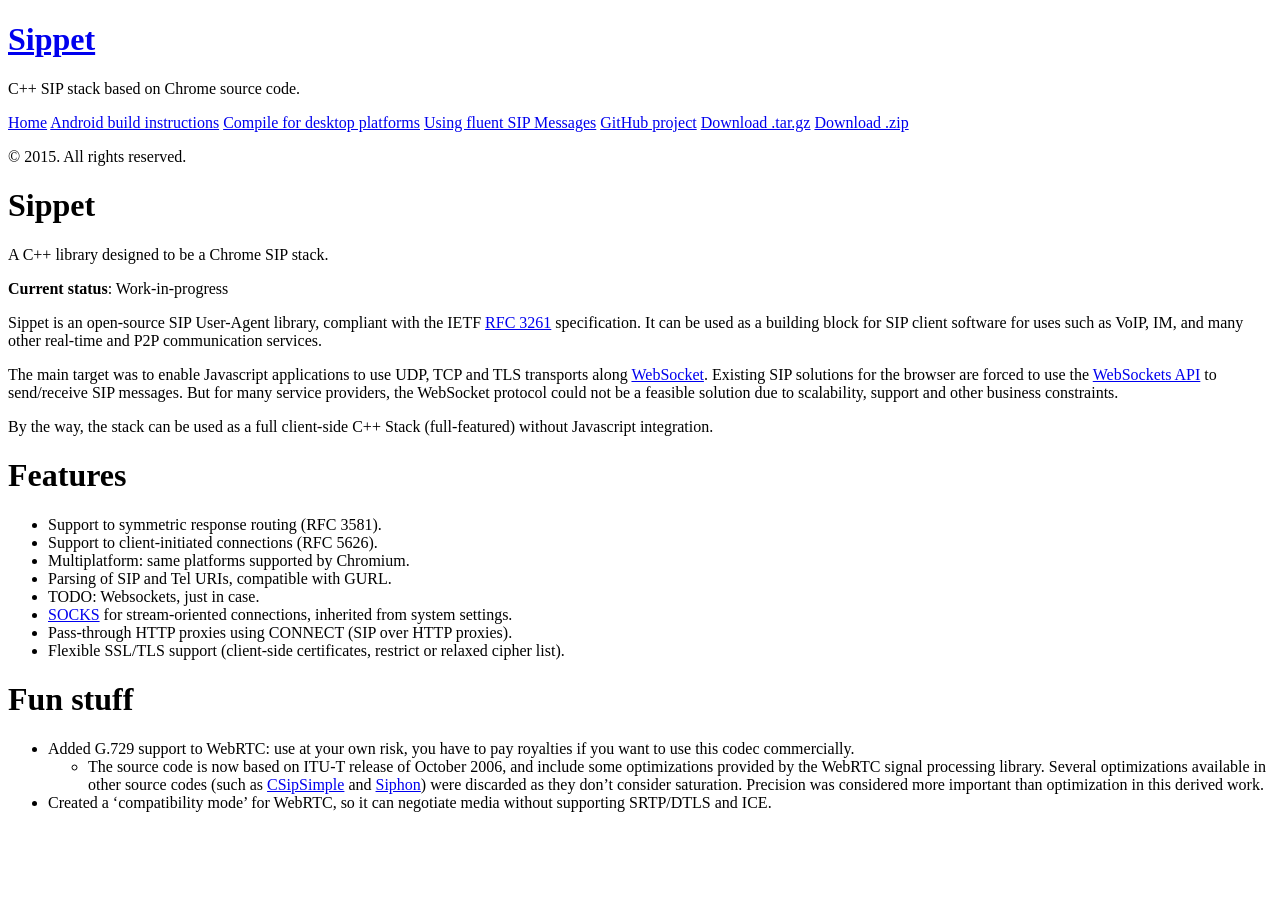
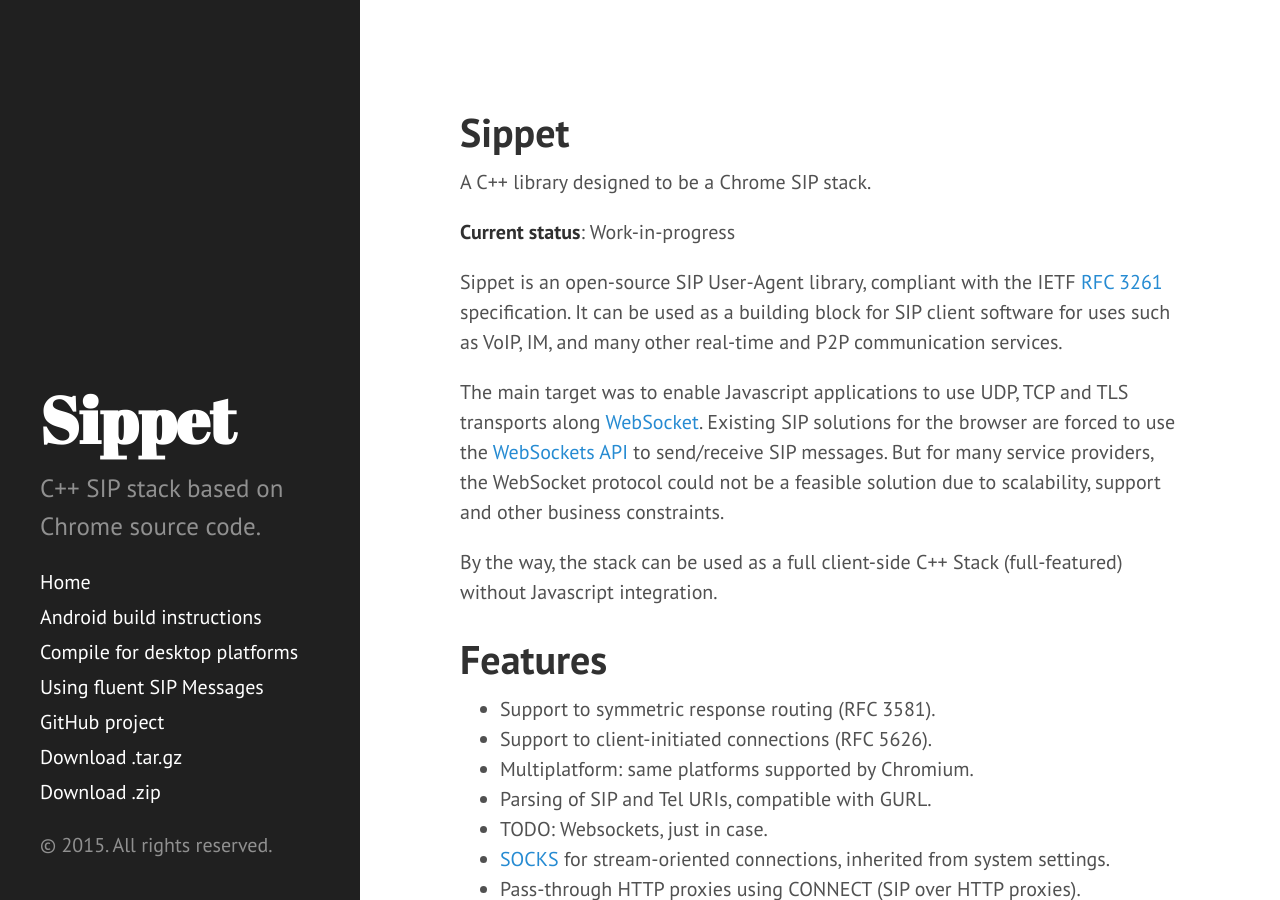
Before and after one commit to sippet/sippet, a Jekyll site: the page built from index.md, in a window 1280 px wide and 900 px high. Built offline with Jekyll 4.4.1, drawn with Linux system fonts in a browser that asks for light colours; Markdown is read by kramdown in place of the engine named in the settings.

Commit message:
Fixing gh output

```diff
--- a/404.html
+++ b/404.html
@@ -6,5 +6,5 @@
 
 <div class="page">
   <h1 class="page-title">404: Page not found</h1>
-  <p class="lead">Sorry, we've misplaced that URL or it's pointing to something that doesn't exist. <a href="{{ site.source }}">Head back home</a> to try finding it again.</p>
+  <p class="lead">Sorry, we've misplaced that URL or it's pointing to something that doesn't exist. <a href="{{ site.baseurl }}">Head back home</a> to try finding it again.</p>
 </div>
--- a/_config.yml
+++ b/_config.yml
@@ -11,7 +11,7 @@
 tagline:          'A Jekyll theme'
 description:      'C++ SIP stack based on Chrome source code.'
 url:              http://hyde.getpoole.com
-source:          /
+baseurl:          ../
 
 author:
   name:           'David Sippet'
--- a/_includes/head.html
+++ b/_includes/head.html
@@ -15,14 +15,14 @@
   </title>
 
   <!-- CSS -->
-  <link rel="stylesheet" href="{{ site.source }}/public/css/poole.css">
-  <link rel="stylesheet" href="{{ site.source }}/public/css/syntax.css">
-  <link rel="stylesheet" href="{{ site.source }}/public/css/hyde.css">
+  <link rel="stylesheet" href="{{ site.baseurl }}public/css/poole.css">
+  <link rel="stylesheet" href="{{ site.baseurl }}public/css/syntax.css">
+  <link rel="stylesheet" href="{{ site.baseurl }}public/css/hyde.css">
   <link rel="stylesheet" href="http://fonts.googleapis.com/css?family=PT+Sans:400,400italic,700|Abril+Fatface">
 
   <!-- Icons -->
-  <link rel="apple-touch-icon-precomposed" sizes="144x144" href="{{ site.source }}/public/apple-touch-icon-144-precomposed.png">
-                                 <link rel="shortcut icon" href="{{ site.source }}/public/favicon.ico">
+  <link rel="apple-touch-icon-precomposed" sizes="144x144" href="{{ site.baseurl }}public/apple-touch-icon-144-precomposed.png">
+                                 <link rel="shortcut icon" href="{{ site.baseurl }}public/favicon.ico">
 
   <!-- RSS -->
   <link rel="alternate" type="application/rss+xml" title="RSS" href="/atom.xml">
--- a/_includes/sidebar.html
+++ b/_includes/sidebar.html
@@ -2,7 +2,7 @@
   <div class="container sidebar-sticky">
     <div class="sidebar-about">
       <h1>
-        <a href="{{ site.source }}">
+        <a href="{{ site.baseurl }}">
           {{ site.title }}
         </a>
       </h1>
@@ -10,7 +10,7 @@
     </div>
 
     <nav class="sidebar-nav">
-      <a class="sidebar-nav-item{% if page.url == site.source %} active{% endif %}" href="{{ site.source }}">Home</a>
+      <a class="sidebar-nav-item{% if page.url == site.baseurl %} active{% endif %}" href="{{ site.baseurl }}">Home</a>
 
       {% comment %}
         The code below dynamically generates a sidebar nav of pages with
```
